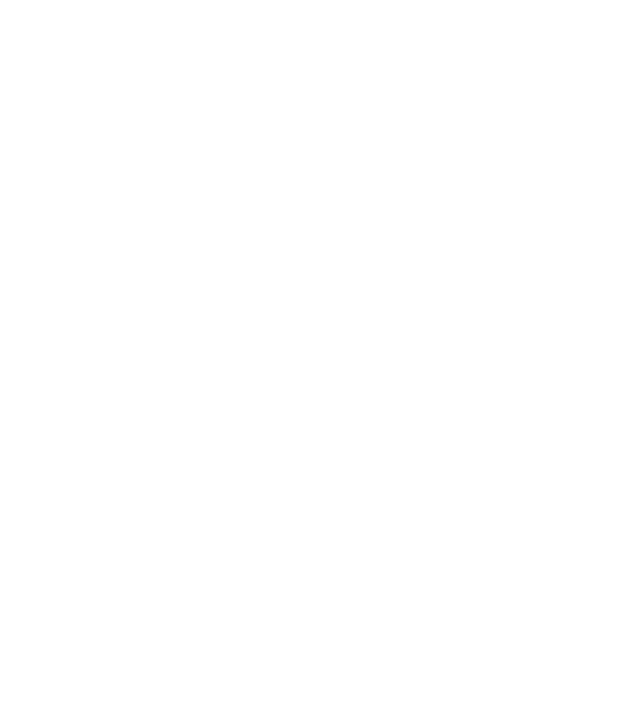
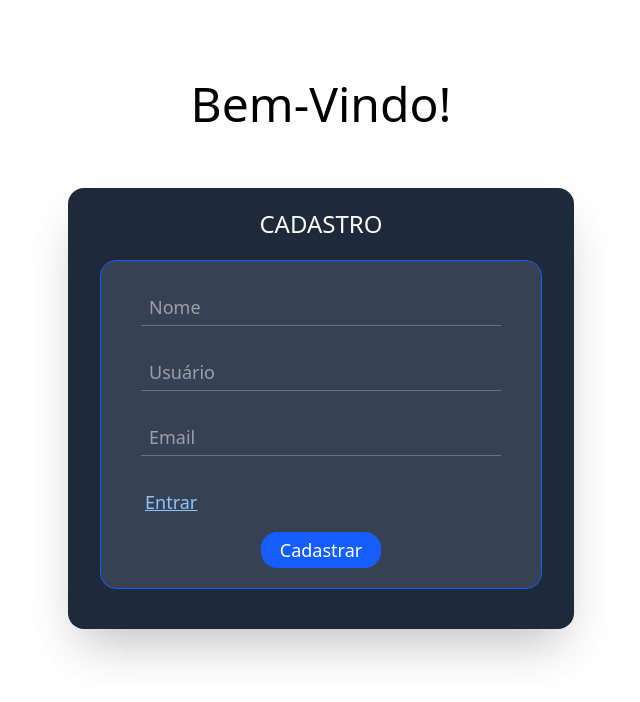
Before and after one commit to GabrielCabralmm/CP5-Front, a React (Vite) app in the folder Projeto/CP5/: page /cadastro in a window 1280 px wide. Before the commit this address had no page. Shown: the top 702 px of the page, without its empty margins (319-959 px from the left). Built offline with nearby package versions, Linux system fonts and the light colour scheme.

Commit message:
Estilizando a página de cadastro.

```diff
--- a/Projeto/CP5/src/Routers/Cadastro/index.tsx
+++ b/Projeto/CP5/src/Routers/Cadastro/index.tsx
@@ -1,8 +1,30 @@
+import { Link } from "react-router-dom";
+
 export default function Cadastro(){
 
     return(
         <main>
-
+            <h1>Bem-Vindo!</h1>
+            <form>
+                <h2>CADASTRO</h2>
+                <div className="formulario">
+                    <div className="campos">
+                        <div>
+                            <input type="text" id="nome" placeholder="Nome"/>
+                        </div>
+                        <div>
+                            <input type="text" id="usuario" placeholder="Usuário"/>
+                        </div>
+                        <div>
+                            <input type="email" id="email" placeholder="Email"/>
+                        </div>
+                    </div>
+                    <p><Link to="/">Entrar</Link></p>
+                    <div className="botao">
+                        <button type="submit">Cadastrar</button>
+                    </div>
+                </div>
+            </form>
         </main>
     )
 }
--- a/Projeto/CP5/src/Routers/Login/index.tsx
+++ b/Projeto/CP5/src/Routers/Login/index.tsx
@@ -1,4 +1,4 @@
-import { Link } from "react-router-dom"
+import { Link } from "react-router-dom";
 
 export default function Login(){
 
--- a/Projeto/CP5/src/global.css
+++ b/Projeto/CP5/src/global.css
@@ -42,7 +42,7 @@
                     }
 
                     & p {
-                        @apply text-blue-300 ms-5 mb-4 underline;
+                        @apply text-blue-300 underline ms-6 mb-4;
                     }
 
                     & .botao {
--- a/Projeto/CP5/src/main.tsx
+++ b/Projeto/CP5/src/main.tsx
@@ -12,7 +12,7 @@
 const router = createBrowserRouter([
   {path:"/", element:<App/>, errorElement:<Error/> , children:[
     {path:"/",element:<Login/>},
-    {path:"/",element:<Cadastro/>},
+    {path:"/cadastro",element:<Cadastro/>},
   ]}
 ]);
 
```
